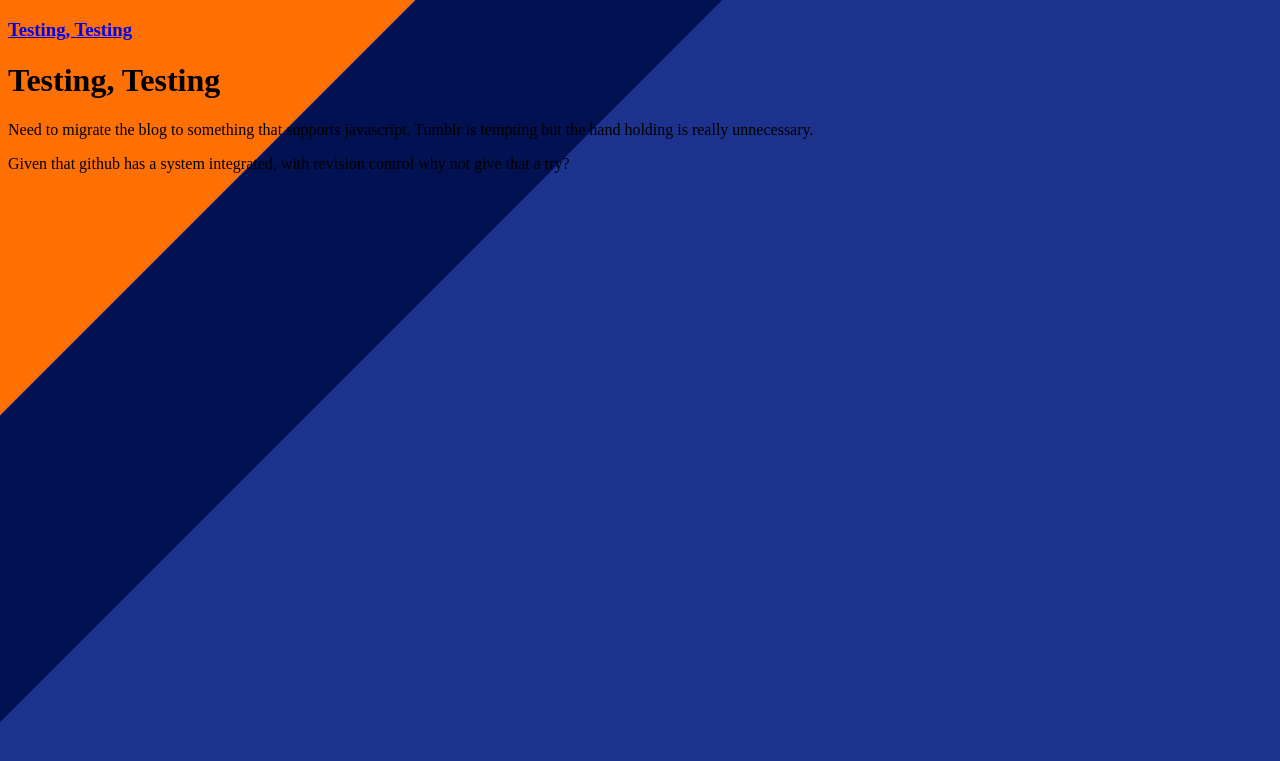
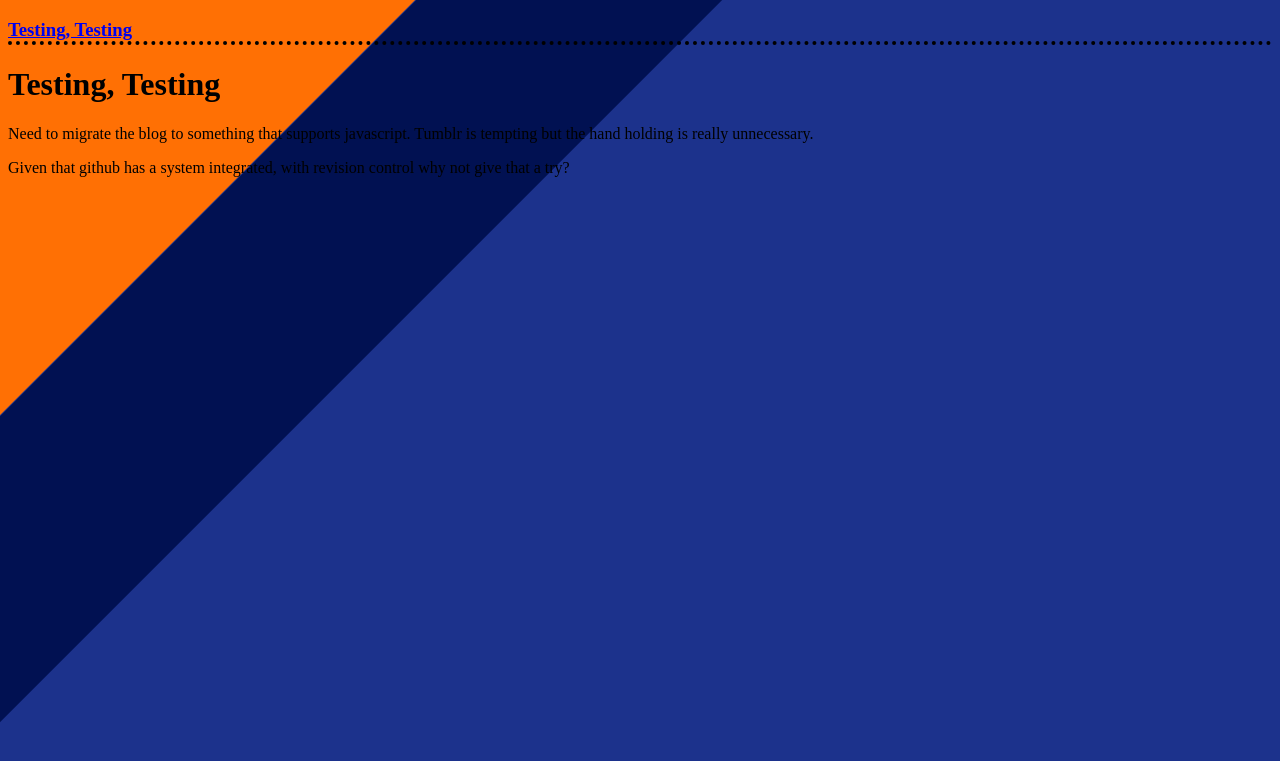
Before and after one commit to robeyh/robeyh.github.com, a Jekyll site: the page built from index.html, in a window 1280 px wide. Shown: the top 761 px of the page. Built offline with Jekyll 4.4.1, drawn with Linux system fonts in a browser that asks for light colours; some web fonts are replaced.

Commit message:
blogtitle corrected to posttitle

```diff
--- a/index.html
+++ b/index.html
@@ -4,6 +4,6 @@ title: FlamingLunchbox
 ---
 
 {% for post in site.posts %}
-  <h3 class="blogtitle"><a href="{{ post.url }}">{{post.title}}</a></h3>
+  <h3 class="posttitle"><a href="{{ post.url }}">{{post.title}}</a></h3>
   <div> {{ post.content }} </div>
 {% endfor %}
```
